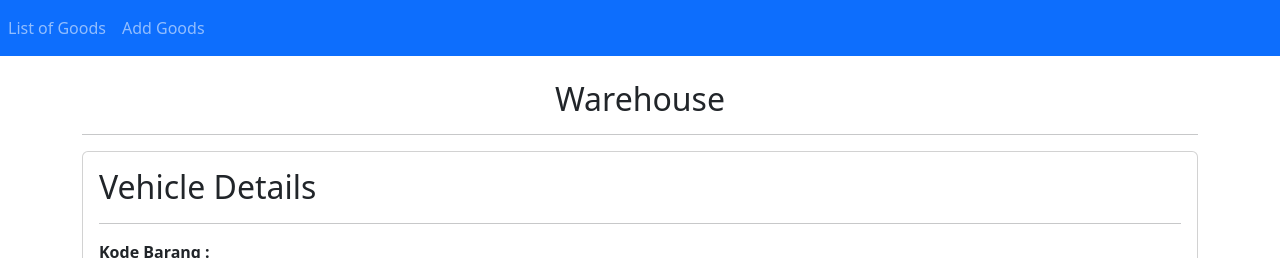
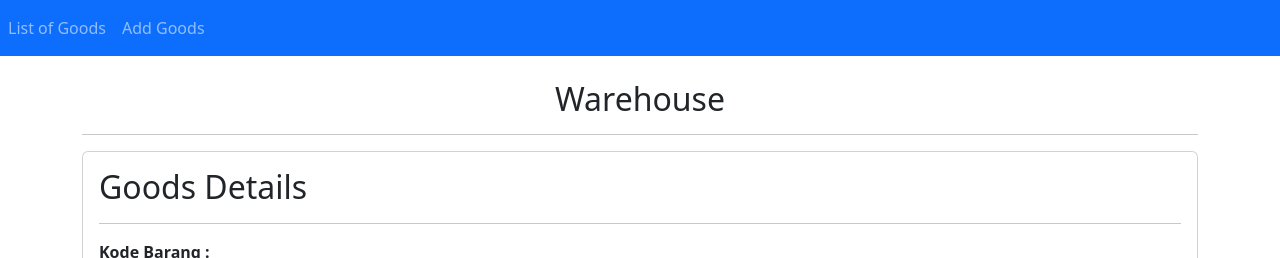
Before and after one commit to indra-182/warehouse, an Angular app: page /detail/1 in a window 1280 px wide. Shown: the top 258 px of the page. Built offline with nearby package versions, Linux system fonts and the light colour scheme; no server answers.

Commit message:
Update goods-details.component.html

```diff
--- a/src/app/goods-details/goods-details.component.html
+++ b/src/app/goods-details/goods-details.component.html
@@ -1,4 +1,4 @@
-<h2>Vehicle Details</h2>
+<h2>Goods Details</h2>
 <hr/>
 <div>
   <label ><b>Kode Barang : </b></label> {{goods.goodsCode}}
```
